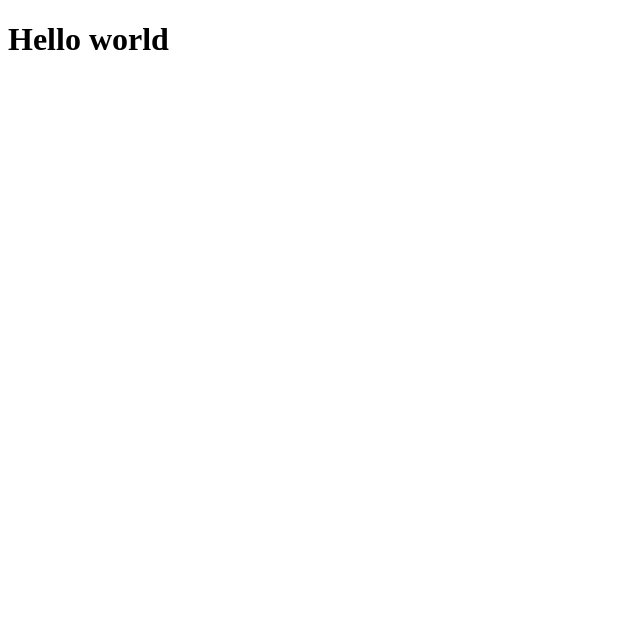
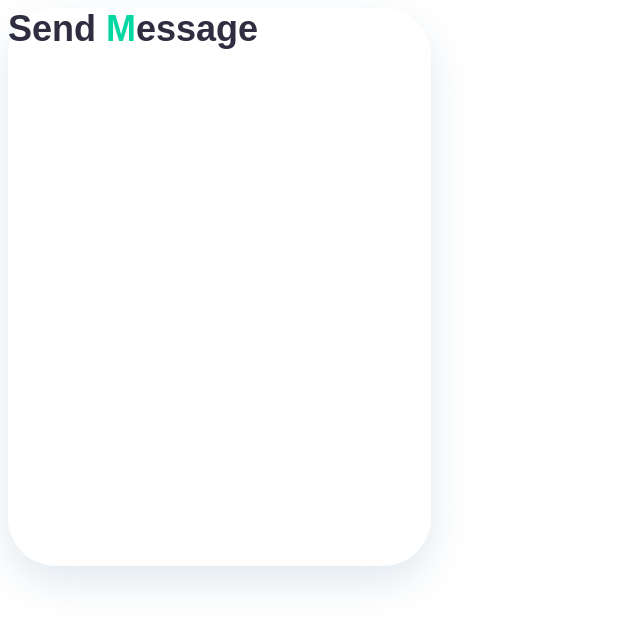
Before and after one commit to Capstone-Project-Team23/Team_23, a React (Create React App) app in the folder capstone-team-23/: page /contactUs in a window 1280 px wide. Shown: the top 624 px of the page, without its empty margins (0-640 px from the left). Built offline with nearby package versions, Linux system fonts and the light colour scheme.

Commit message:
ContactUs form rectangle created

```diff
--- a/capstone-team-23/public/index.html
+++ b/capstone-team-23/public/index.html
@@ -27,7 +27,7 @@
 
 <body>
     <script src="../src/index.js" type="text/jsx"></script>
-    <div id="root"> Hello</div>
+    <div id="root"></div>
     <!--
       This HTML file is a template.
       If you open it directly in the browser, you will see an empty page.
--- a/capstone-team-23/src/components/App.jsx
+++ b/capstone-team-23/src/components/App.jsx
@@ -1,8 +1,9 @@
 import react from "react";
+import ContactUsPage from "./ContactUs/ContactUsPage/ContactUs";
 
 function App() {
     return <div>
-        <h1>Hello world</h1>
+        <ContactUsPage></ContactUsPage>
     </div>
 }
 
--- /dev/null
+++ b/capstone-team-23/src/components/ContactUs/ContactUsForm/ContactForm.jsx
@@ -0,0 +1,11 @@
+import react from "react";
+import "./form.css"
+import ContactUsFormInputFields from "./ContactUsFormInputFields";
+
+function ContactForm() {
+    return <div className="rectangle-13" >
+        <ContactUsFormInputFields></ContactUsFormInputFields>
+    </div>
+}
+
+export default ContactForm;
--- /dev/null
+++ b/capstone-team-23/src/components/ContactUs/ContactUsForm/ContactUsFormInputFields.jsx
@@ -0,0 +1,14 @@
+import react from "react";
+import "./form.css"
+
+function ContactUsFormInputFields() {
+    return (
+        <section>
+            <p className="txt-598">
+            Send <span className="txt-5982">M</span>essage
+            </p>
+        </section>
+    );
+}
+
+export default ContactUsFormInputFields;
--- /dev/null
+++ b/capstone-team-23/src/components/ContactUs/ContactUsForm/form.css
@@ -0,0 +1,29 @@
+/* Contact Form */
+
+p {
+    margin: 0;
+}
+
+.rectangle-13 {
+    background-color: rgba(255, 255, 255, 1);
+    box-shadow: 0px 16px 40px rgba(112, 144, 176, 0.2);
+    width: 423px;
+    height: 558px;
+    border-radius: 48px;
+}
+
+
+/* ContactUsFormInputFields */
+
+.txt-598 {
+    font-size: 36px;
+    font-family: Poppins, sans-serif;
+    font-weight: 700;
+    color: rgba(47, 46, 65, 1);
+    width: 284px;
+    word-wrap: break-word;
+}
+
+.txt-5982 {
+    color: rgba(4, 215, 162, 1);
+}
--- /dev/null
+++ b/capstone-team-23/src/components/ContactUs/ContactUsPage/ContactUs.jsx
@@ -0,0 +1,10 @@
+import react from "react";
+import ContactForm from "../ContactUsForm/ContactForm";
+
+function ContactUsPage() {
+    return <div>
+        <ContactForm></ContactForm>
+    </div>
+}
+
+export default ContactUsPage;
```
Also changed, not shown: capstone-team-23/src/components/ContactUs/model.md (deleted, +0 -1 lines), 2 other files (tests, documents, lock files or other folders).
